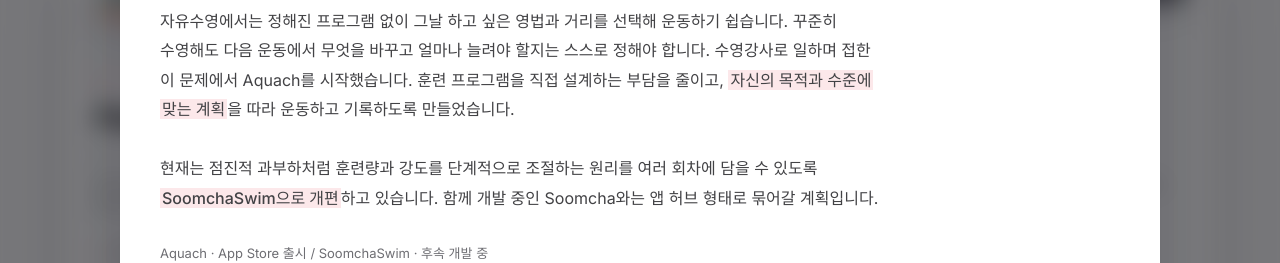
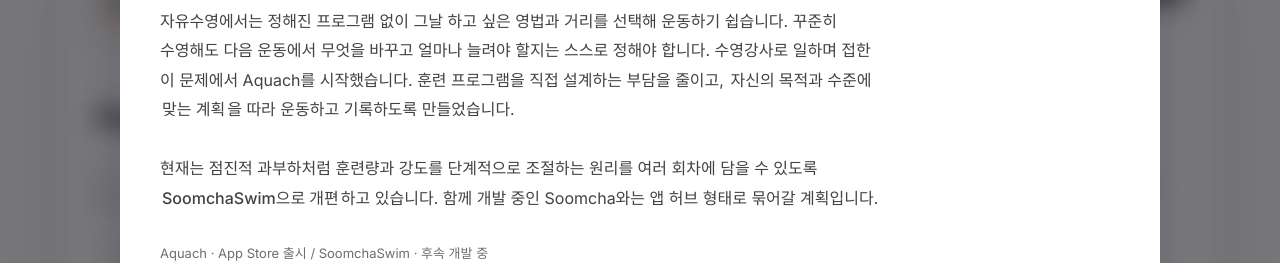
Before and after one commit to hks-Khan/hks-Khan.github.io, a React (Vite) app: page / in a window 1280 px wide. Both pictures are taken after a click on the button 347 px from the left and 1385 px from the top of the page. Shown: the part 1197-1460 px from the top of the page. Built offline with nearby package versions, Linux system fonts and the light colour scheme.

Commit message:
Remove pink background from detail text emphasis

```diff
--- a/src/app/App.tsx
+++ b/src/app/App.tsx
@@ -810,7 +810,7 @@
     if (!phrase) return [separator, paragraph];
     const start = paragraph.indexOf(phrase);
     return [separator, paragraph.slice(0, start),
-      <strong key={index} className="bg-[#FCE8EA] px-0.5 font-medium text-[#424245] [box-decoration-break:clone]">{phrase}</strong>,
+      <strong key={index} className="px-0.5 font-medium text-[#424245] [box-decoration-break:clone]">{phrase}</strong>,
       paragraph.slice(start + phrase.length)];
   });
 }
```
